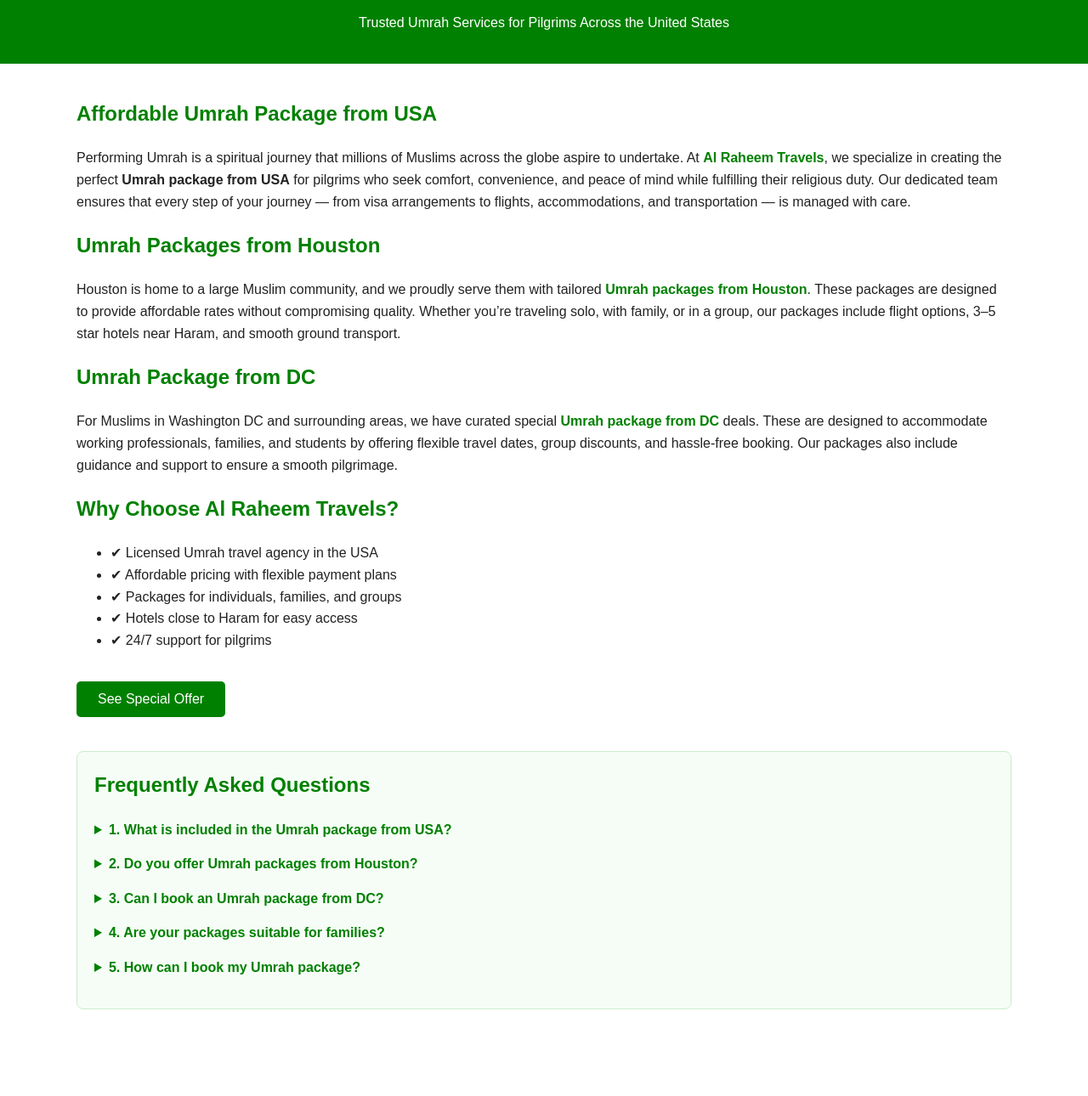
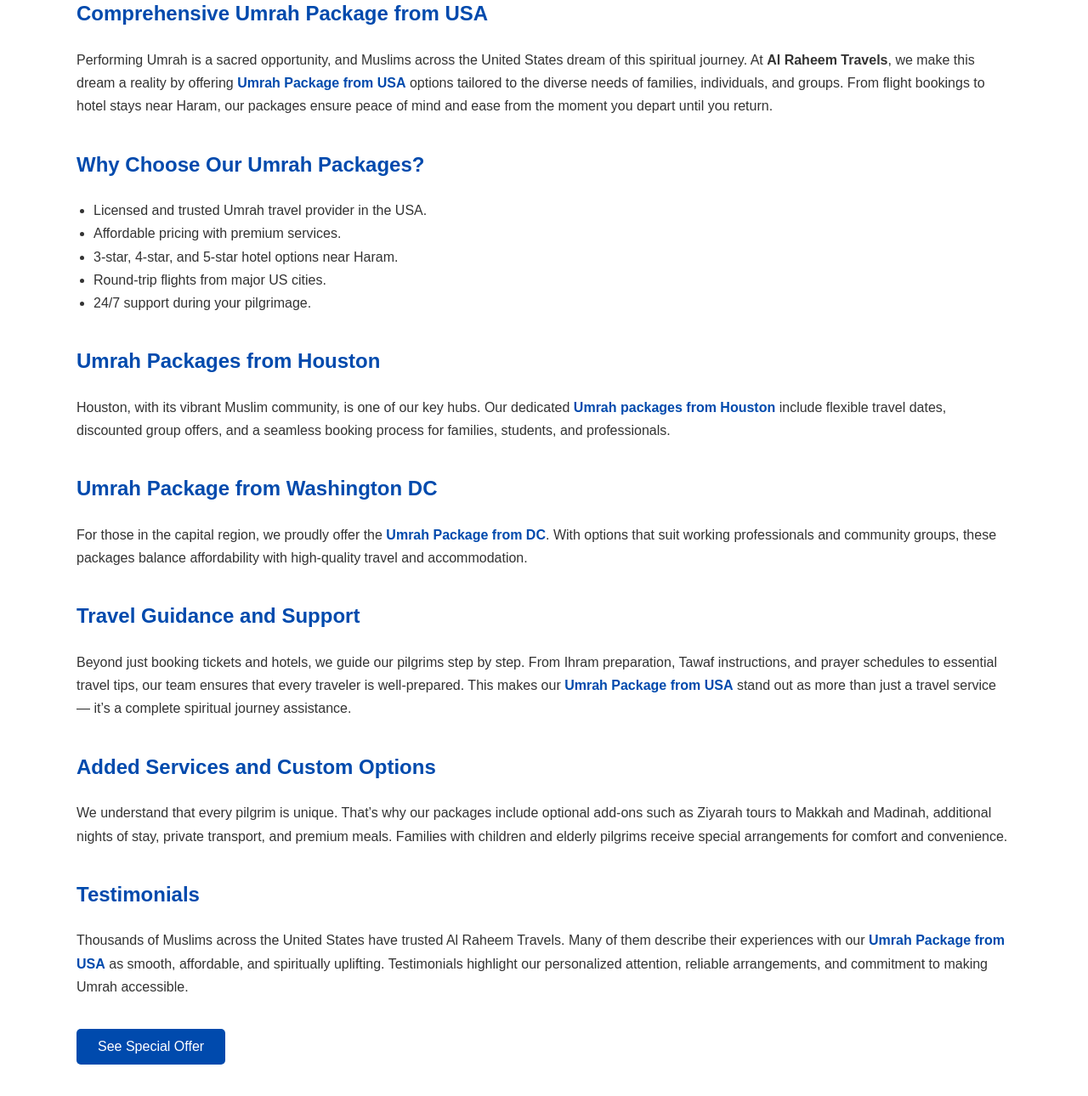
Before and after one commit to ntensiveaitech-byte/umrah-package-from-usa-netlify, a plain HTML site: page index.html in a window 1280 px wide. Shown: the part 198-1488 px from the top of the page at 85% size. Before the commit the page ends 1406 px from the top, so only its background shows below. Drawn offline with Linux system fonts and the light colour scheme.

Commit message:
Update index.html

```diff
--- a/index.html
+++ b/index.html
@@ -4,50 +4,55 @@
   <meta charset="UTF-8">
   <meta name="viewport" content="width=device-width, initial-scale=1.0">
   <title>Umrah Package from USA | Al Raheem Travels</title>
-  <meta name="description" content="Affordable Umrah package from USA by Al Raheem Travels. Explore Umrah packages from Houston, DC, and across America. Trusted service, easy booking, and tailored packages.">
+  <meta name="description" content="Affordable and trusted Umrah Package from USA with Al Raheem Travels. Explore Umrah packages from Houston, Washington DC, and all over the USA. Comfort, guidance, and value guaranteed.">
   <style>
     body {
       margin: 0;
       font-family: Arial, sans-serif;
       background-color: #ffffff;
-      color: #222;
-      line-height: 1.6;
+      color: #333;
+      line-height: 1.7;
     }
     header {
-      background-color: #008000;
+      background-color: #004aad;
       color: white;
       text-align: center;
-      padding: 20px;
+      padding: 25px 15px;
     }
-    header img {
-      max-height: 80px;
-      margin-bottom: 10px;
+    header h1 {
+      margin: 0;
+      font-size: 2rem;
     }
-    h1, h2, h3 {
-      color: #008000;
+    header p {
+      margin: 5px 0 0;
+      font-size: 1.1rem;
     }
-    main {
+    .container {
       max-width: 1100px;
       margin: auto;
       padding: 20px;
     }
+    h2 {
+      color: #004aad;
+      margin-top: 35px;
+    }
     a {
-      color: #008000;
+      color: #004aad;
       text-decoration: none;
       font-weight: bold;
     }
     a:hover {
       text-decoration: underline;
     }
+    ul {
+      padding-left: 20px;
+    }
     .faq {
-      margin-top: 40px;
-      background: #f6fdf6;
-      border: 1px solid #cceccc;
+      margin-top: 50px;
+      background: #f7faff;
+      border: 1px solid #c9d9f2;
       border-radius: 8px;
       padding: 20px;
-    }
-    .faq h2 {
-      margin-top: 0;
     }
     details {
       margin-bottom: 15px;
@@ -55,7 +60,7 @@
     details summary {
       font-weight: bold;
       cursor: pointer;
-      color: #008000;
+      color: #004aad;
     }
     /* Popup styles */
     .popup {
@@ -63,9 +68,10 @@
       position: fixed;
       top: 0; left: 0;
       width: 100%; height: 100%;
-      background: rgba(0, 128, 0, 0.8);
+      background: rgba(0, 74, 173, 0.85);
       justify-content: center;
       align-items: center;
+      z-index: 1000;
     }
     .popup-content {
       background: #fff;
@@ -77,11 +83,11 @@
     }
     .popup-content h3 {
       margin-top: 0;
-      color: #008000;
+      color: #004aad;
     }
     .close-btn {
       margin-top: 20px;
-      background: #008000;
+      background: #004aad;
       color: white;
       border: none;
       padding: 10px 20px;
@@ -89,7 +95,7 @@
       cursor: pointer;
     }
     .open-popup-btn {
-      background: #008000;
+      background: #004aad;
       color: white;
       border: none;
       padding: 12px 25px;
@@ -102,78 +108,95 @@
 </head>
 <body>
   <header>
-    <img src="https://alraheemtravels.com/wp-content/uploads/2024/07/alraheem-logo.png" alt="Al Raheem Travels Logo">
-    <h1>Umrah Package from USA</h1>
-    <p>Trusted Umrah Services for Pilgrims Across the United States</p>
+    <h1>Al Raheem Travels</h1>
+    <p>Your Trusted Partner for <a href="https://alraheemtravels.com/umrah-packages" target="_blank">Umrah Package from USA</a></p>
   </header>
 
-  <main>
-    <h2>Affordable Umrah Package from USA</h2>
+  <div class="container">
+    <h2>Comprehensive Umrah Package from USA</h2>
     <p>
-      Performing Umrah is a spiritual journey that millions of Muslims across the globe aspire to undertake. At
-      <a href="https://alraheemtravels.com/umrah-packages" target="_blank">Al Raheem Travels</a>, we specialize in creating
-      the perfect <strong>Umrah package from USA</strong> for pilgrims who seek comfort, convenience, and peace of mind while
-      fulfilling their religious duty. Our dedicated team ensures that every step of your journey — from visa arrangements
-      to flights, accommodations, and transportation — is managed with care.
+      Performing Umrah is a sacred opportunity, and Muslims across the United States dream of this spiritual journey.
+      At <strong>Al Raheem Travels</strong>, we make this dream a reality by offering
+      <a href="https://alraheemtravels.com/umrah-packages" target="_blank">Umrah Package from USA</a> options tailored
+      to the diverse needs of families, individuals, and groups. From flight bookings to hotel stays near Haram, our
+      packages ensure peace of mind and ease from the moment you depart until you return.
     </p>
+
+    <h2>Why Choose Our Umrah Packages?</h2>
+    <ul>
+      <li>Licensed and trusted Umrah travel provider in the USA.</li>
+      <li>Affordable pricing with premium services.</li>
+      <li>3-star, 4-star, and 5-star hotel options near Haram.</li>
+      <li>Round-trip flights from major US cities.</li>
+      <li>24/7 support during your pilgrimage.</li>
+    </ul>
 
     <h2>Umrah Packages from Houston</h2>
     <p>
-      Houston is home to a large Muslim community, and we proudly serve them with tailored
-      <a href="https://alraheemtravels.com/umrah-packages" target="_blank">Umrah packages from Houston</a>.
-      These packages are designed to provide affordable rates without compromising quality. Whether you’re traveling solo,
-      with family, or in a group, our packages include flight options, 3–5 star hotels near Haram, and smooth ground transport.
+      Houston, with its vibrant Muslim community, is one of our key hubs. Our dedicated
+      <a href="https://alraheemtravels.com/umrah-packages" target="_blank">Umrah packages from Houston</a>
+      include flexible travel dates, discounted group offers, and a seamless booking process for families, students, and professionals.
     </p>
 
-    <h2>Umrah Package from DC</h2>
+    <h2>Umrah Package from Washington DC</h2>
     <p>
-      For Muslims in Washington DC and surrounding areas, we have curated special
-      <a href="https://alraheemtravels.com/umrah-packages" target="_blank">Umrah package from DC</a> deals.
-      These are designed to accommodate working professionals, families, and students by offering flexible travel dates,
-      group discounts, and hassle-free booking. Our packages also include guidance and support to ensure a smooth pilgrimage.
+      For those in the capital region, we proudly offer the <a href="https://alraheemtravels.com/umrah-packages" target="_blank">Umrah Package from DC</a>.
+      With options that suit working professionals and community groups, these packages balance affordability with high-quality travel and accommodation.
     </p>
 
-    <h2>Why Choose Al Raheem Travels?</h2>
-    <ul>
-      <li>✔ Licensed Umrah travel agency in the USA</li>
-      <li>✔ Affordable pricing with flexible payment plans</li>
-      <li>✔ Packages for individuals, families, and groups</li>
-      <li>✔ Hotels close to Haram for easy access</li>
-      <li>✔ 24/7 support for pilgrims</li>
-    </ul>
+    <h2>Travel Guidance and Support</h2>
+    <p>
+      Beyond just booking tickets and hotels, we guide our pilgrims step by step. From Ihram preparation,
+      Tawaf instructions, and prayer schedules to essential travel tips, our team ensures that every traveler is well-prepared.
+      This makes our <a href="https://alraheemtravels.com/umrah-packages" target="_blank">Umrah Package from USA</a> stand out as more than just a travel service —
+      it’s a complete spiritual journey assistance.
+    </p>
+
+    <h2>Added Services and Custom Options</h2>
+    <p>
+      We understand that every pilgrim is unique. That’s why our packages include optional add-ons such as Ziyarah tours to Makkah and Madinah,
+      additional nights of stay, private transport, and premium meals. Families with children and elderly pilgrims receive special arrangements for comfort and convenience.
+    </p>
+
+    <h2>Testimonials</h2>
+    <p>
+      Thousands of Muslims across the United States have trusted Al Raheem Travels. Many of them describe their experiences with our
+      <a href="https://alraheemtravels.com/umrah-packages" target="_blank">Umrah Package from USA</a> as smooth, affordable, and spiritually uplifting.
+      Testimonials highlight our personalized attention, reliable arrangements, and commitment to making Umrah accessible.
+    </p>
 
     <button class="open-popup-btn" onclick="openPopup()">See Special Offer</button>
 
     <div class="faq">
       <h2>Frequently Asked Questions</h2>
       <details>
-        <summary>1. What is included in the Umrah package from USA?</summary>
-        <p>Flights, visa assistance, accommodation, transport, and guidance services are included.</p>
+        <summary>1. What is included in the Umrah Package from USA?</summary>
+        <p>Our packages include flights, visa assistance, accommodation, ground transport, and religious guidance.</p>
       </details>
       <details>
-        <summary>2. Do you offer Umrah packages from Houston?</summary>
-        <p>Yes, we offer customized Umrah packages from Houston with group and family options.</p>
+        <summary>2. Do you provide Umrah packages from Houston?</summary>
+        <p>Yes, we offer dedicated Umrah packages from Houston with flexible travel dates and group discounts.</p>
       </details>
       <details>
         <summary>3. Can I book an Umrah package from DC?</summary>
-        <p>Yes, we provide Umrah package deals from Washington DC with flexible schedules.</p>
+        <p>Absolutely, our Umrah Package from DC is tailored for professionals, families, and community groups in the region.</p>
       </details>
       <details>
-        <summary>4. Are your packages suitable for families?</summary>
-        <p>Yes, our packages are designed for individuals as well as families, with discounts for groups.</p>
+        <summary>4. Are these packages suitable for families?</summary>
+        <p>Yes, we have special family-friendly arrangements, including discounts and child/elder support services.</p>
       </details>
       <details>
-        <summary>5. How can I book my Umrah package?</summary>
-        <p>You can book directly via our website or contact our travel advisors for personalized support.</p>
+        <summary>5. How do I book my Umrah package?</summary>
+        <p>You can book directly through our website or speak with one of our travel advisors for personalized help.</p>
       </details>
     </div>
-  </main>
+  </div>
 
   <!-- Popup -->
   <div class="popup" id="popup">
     <div class="popup-content">
-      <h3>Special Offer on Umrah Packages</h3>
-      <p>Book your <strong>Umrah package from USA</strong> today and get exclusive discounts for early bookings.</p>
+      <h3>Special Umrah Offer</h3>
+      <p>Book your <a href="https://alraheemtravels.com/umrah-packages" target="_blank">Umrah Package from USA</a> today and enjoy early-bird discounts for individuals, families, and groups.</p>
       <button class="close-btn" onclick="closePopup()">Close</button>
     </div>
   </div>
```
